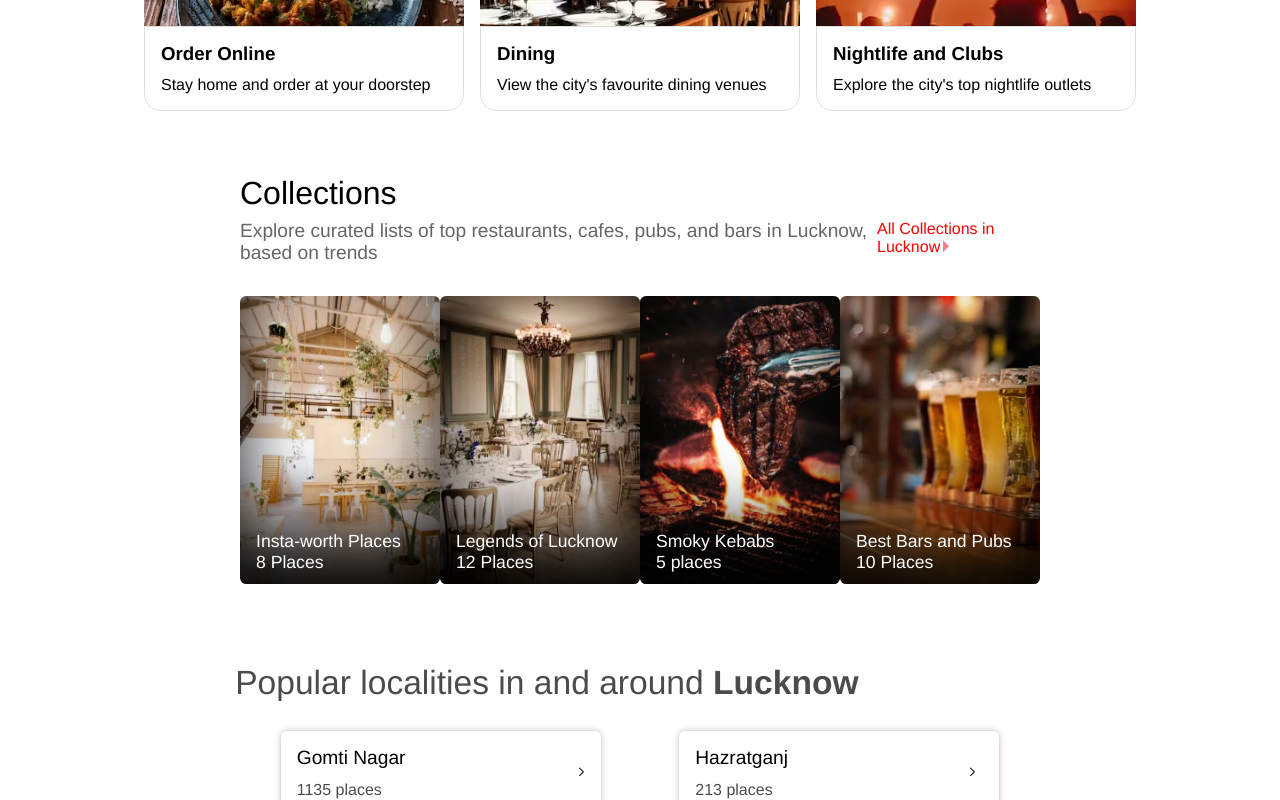
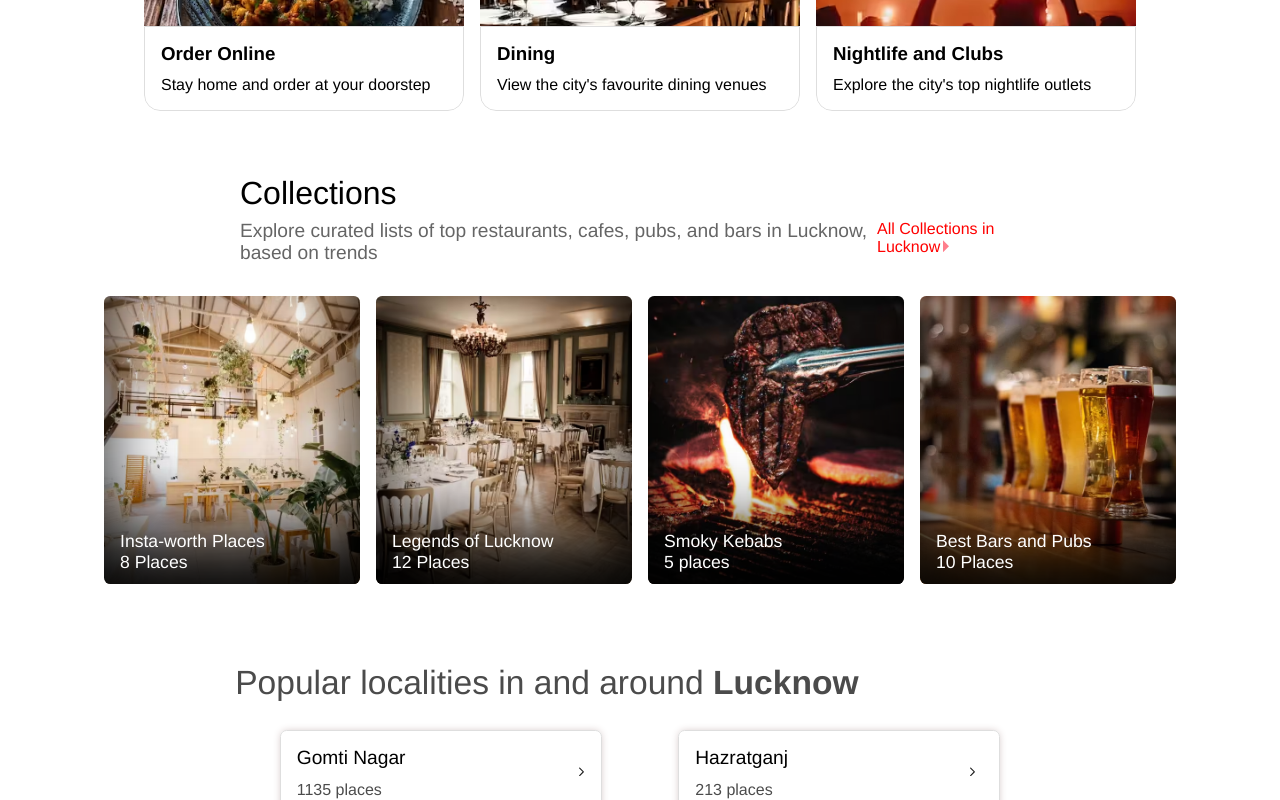
Before and after one commit to AbhiBajpaishek/zomato-clone, a React (Create React App) app: page / in a window 1280 px wide. Shown: the part 586-1386 px from the top of the page. Built offline with nearby package versions, Linux system fonts and the light colour scheme.

Commit message:
Work responsive page in progress

```diff
--- a/src/components/collections/Collections.css
+++ b/src/components/collections/Collections.css
@@ -1,10 +1,16 @@
 .collections {
-  margin: 0 14rem;
+  /* margin: 0 14rem; */
   padding: 1rem;
+}
+
+.collection-header {
+  display: flex;
+  flex-direction: column;
 }
 
 .collections-title {
   font-size: 2rem;
+  margin: 0 14rem;
   margin-block-start: 0;
   margin-block-end: 0.5rem;
   font-weight: 100;
@@ -12,6 +18,7 @@
 .collections-info {
   display: flex;
   justify-content: space-between;
+  margin: 0 14rem;
 }
 
 .collections-info_text {
@@ -28,5 +35,7 @@
 
 .collection-cards {
   display: flex;
-  justify-content: space-between;
+  flex-wrap: wrap;
+  justify-content: center;
+  gap: 1rem;
 }
--- a/src/components/collections/Collections.tsx
+++ b/src/components/collections/Collections.tsx
@@ -7,6 +7,7 @@
 export const Collections: React.FC = () => {
   return (
     <div className="collections">
+      <div className="collection-header">
         <h1 className="collections-title">Collections</h1>
         <div className="collections-info">
           <h5 className="collections-info_text">
@@ -31,6 +32,7 @@
               </svg>
             </i>
           </a>
+        </div>
       </div>
       <div className="collection-cards">
         <ImageCard
--- a/src/components/image-card/ImageCard.css
+++ b/src/components/image-card/ImageCard.css
@@ -5,6 +5,7 @@
   background-size: cover;
   box-shadow: inset 0px -54px 77px -3px black;
   border-radius: 0.4rem;
+  /* flex: 1 1 14rem;*/
 }
 
 .image-card_child {
```
Lines whose indentation alone changed are shown as unchanged.
